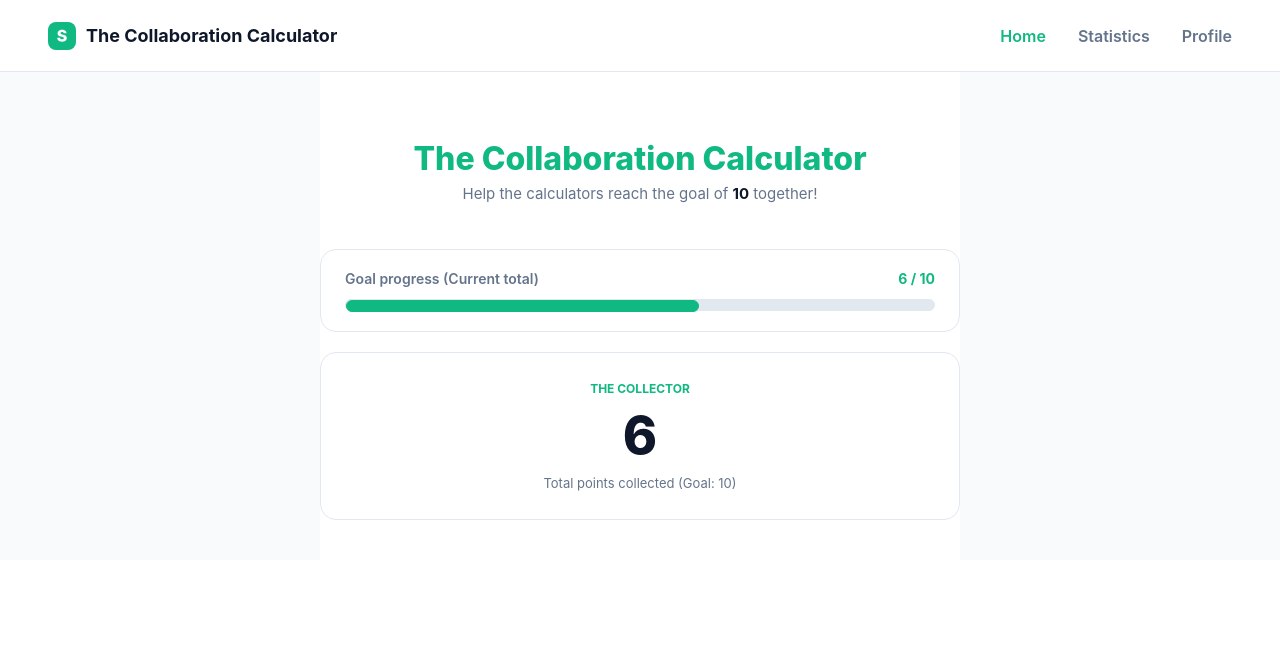
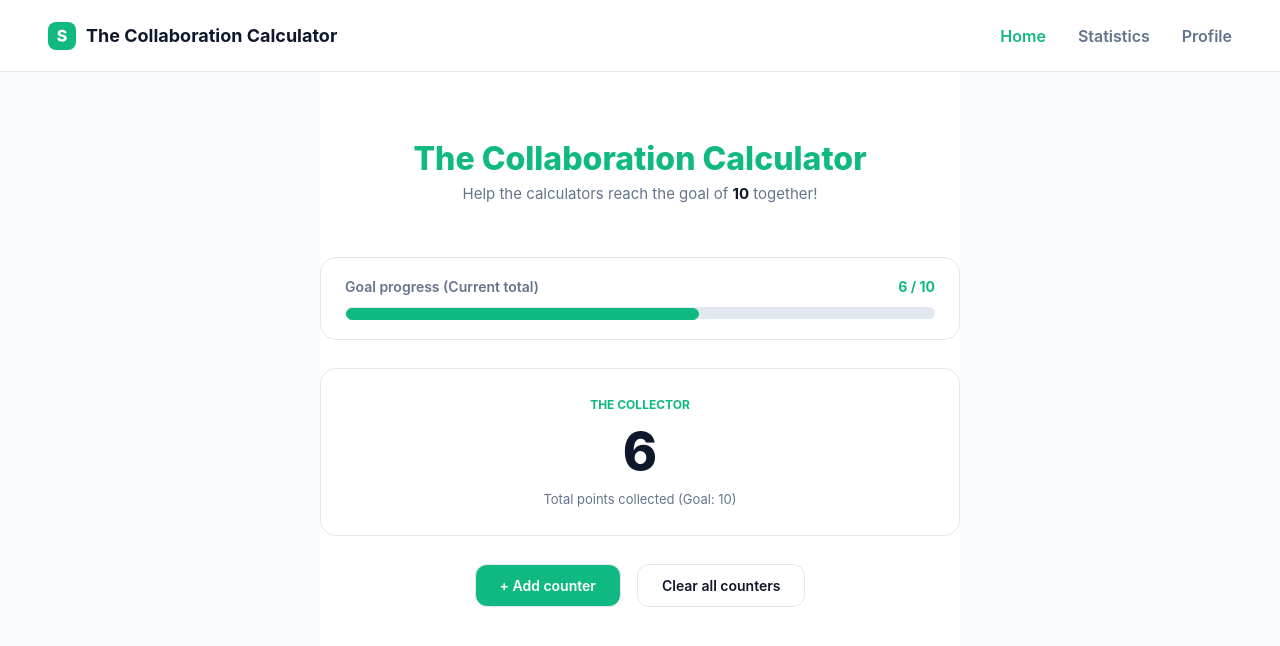
Before and after one commit to NiklasSod/counter_exercise, a React (Vite) app: page / in a window 1280 px wide. Shown: the top 646 px of the page. Built offline with nearby package versions, Linux system fonts and the light colour scheme.

Commit message:
style buttons

```diff
--- a/src/components/CounterApp.tsx
+++ b/src/components/CounterApp.tsx
@@ -24,6 +24,9 @@ const CollectorWrapper = styled.div`
   flex-direction: column;
   align-items: center;
   gap: 1.25rem;
+  @media (min-width: ${deviceWidths.mobile}) {
+    gap: 1.75rem;
+  }
 `;
 
 const TextContainer = styled.div`
@@ -57,6 +60,36 @@ const Text = styled.p`
   }
 `;
 
+const ButtonWrapper = styled.div`
+  display: flex;
+  flex-direction: column;
+  justify-content: center;
+  gap: 0.625rem;
+  @media (min-width: ${deviceWidths.mobile}) {
+    flex-direction: row;
+    align-items: center;
+    gap: 1rem;
+  }
+`;
+
+interface ButtonProps {
+  buttonHasBgColor?: string;
+}
+
+const Button = styled.button<ButtonProps>`
+  padding: 0.75rem 1.5rem;
+  border-radius: 0.75rem;
+  border: 1px solid ${(props) => props.theme.border.color_light};
+  background-color: ${(props) => props.buttonHasBgColor === 'green' ? props.theme.color.green : 'white'};
+  p {
+    font-family: 'Inter';
+    font-weight: 600;
+    font-size: 0.875rem;
+    text-align: center;
+    color: ${(props) => props.buttonHasBgColor === 'green' ? 'white' : props.theme.color.black};
+  }
+`;
+
 const CounterApp = () => {
   const [counterAmount, setCounterAmount] = useState<number>(6);
 
@@ -74,10 +107,18 @@ const CounterApp = () => {
 
         <CollectorCounter counterAmount={counterAmount} />
 
-        {/* <ButtonWrapper>
-          <button></button>
-          <button></button>
-        </ButtonWrapper> */}
+        <ButtonWrapper>
+          <Button
+            buttonHasBgColor="green"
+          >
+            <p>+ Add counter</p>
+          </Button>
+          <Button
+            buttonHasBgColor="white"
+          >
+            <p>Clear all counters</p>
+          </Button>
+        </ButtonWrapper>
 
       </CollectorWrapper>
 
```
